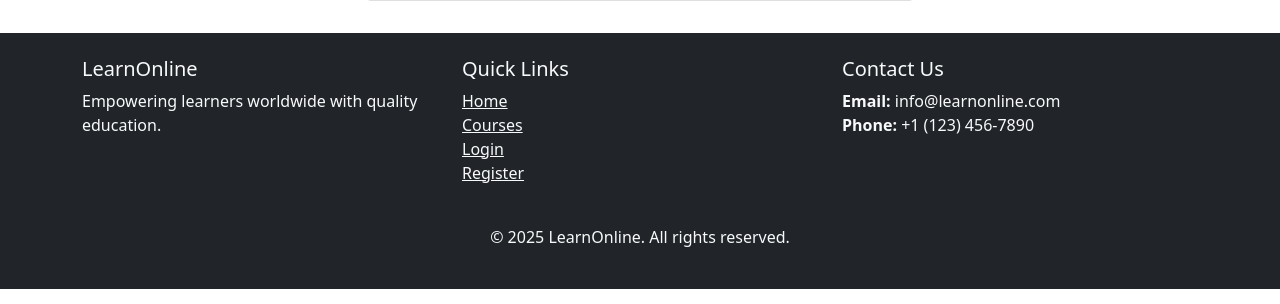
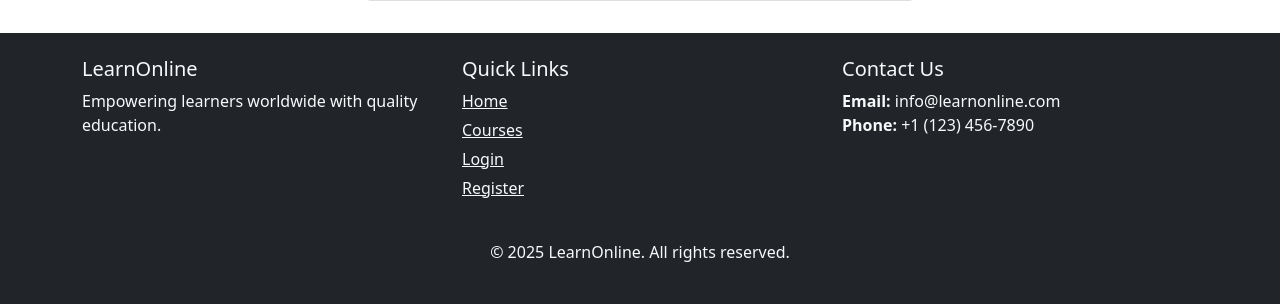
Before and after one commit to VanDung-dev/LearnOnline, a Django app: page /accounts/register/ in a window 1280 px wide. Shown: the part 696-1000 px from the top of the page. Run offline with Django 5.2, Linux system fonts and the light colour scheme; some libraries are stand-ins or nearby versions.

Commit message:
style(static): improve hover effect and spacing
- Add hover underline effect to footer links
- Introduce spacing between footer list items

```diff
--- a/static/base.css
+++ b/static/base.css
@@ -18,3 +18,11 @@
 #loading-bar.complete {
     transform: scaleX(1);
 }
+
+footer a:hover {
+    text-decoration: underline;
+}
+
+footer ul li {
+    margin-bottom: 5px;
+}
```
